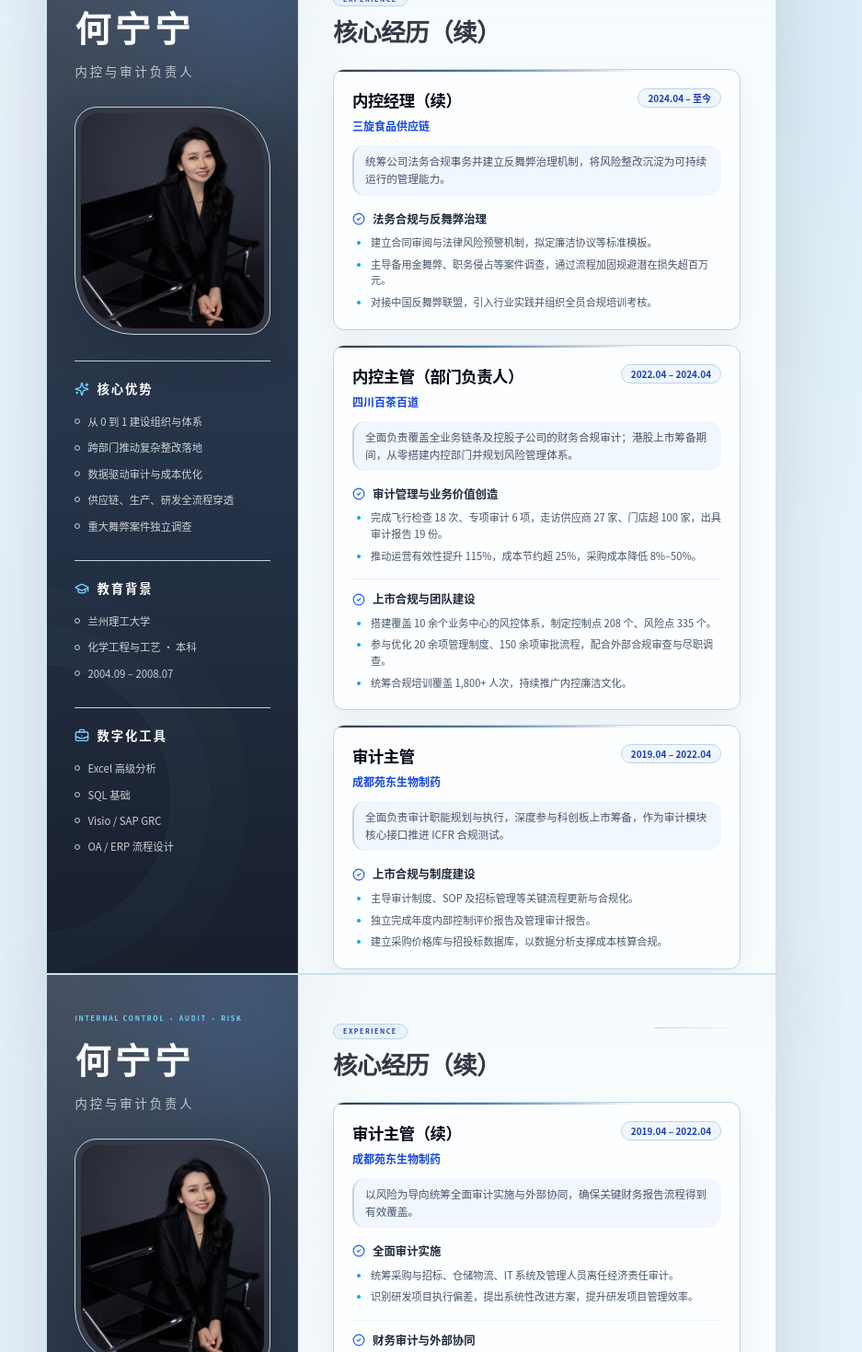
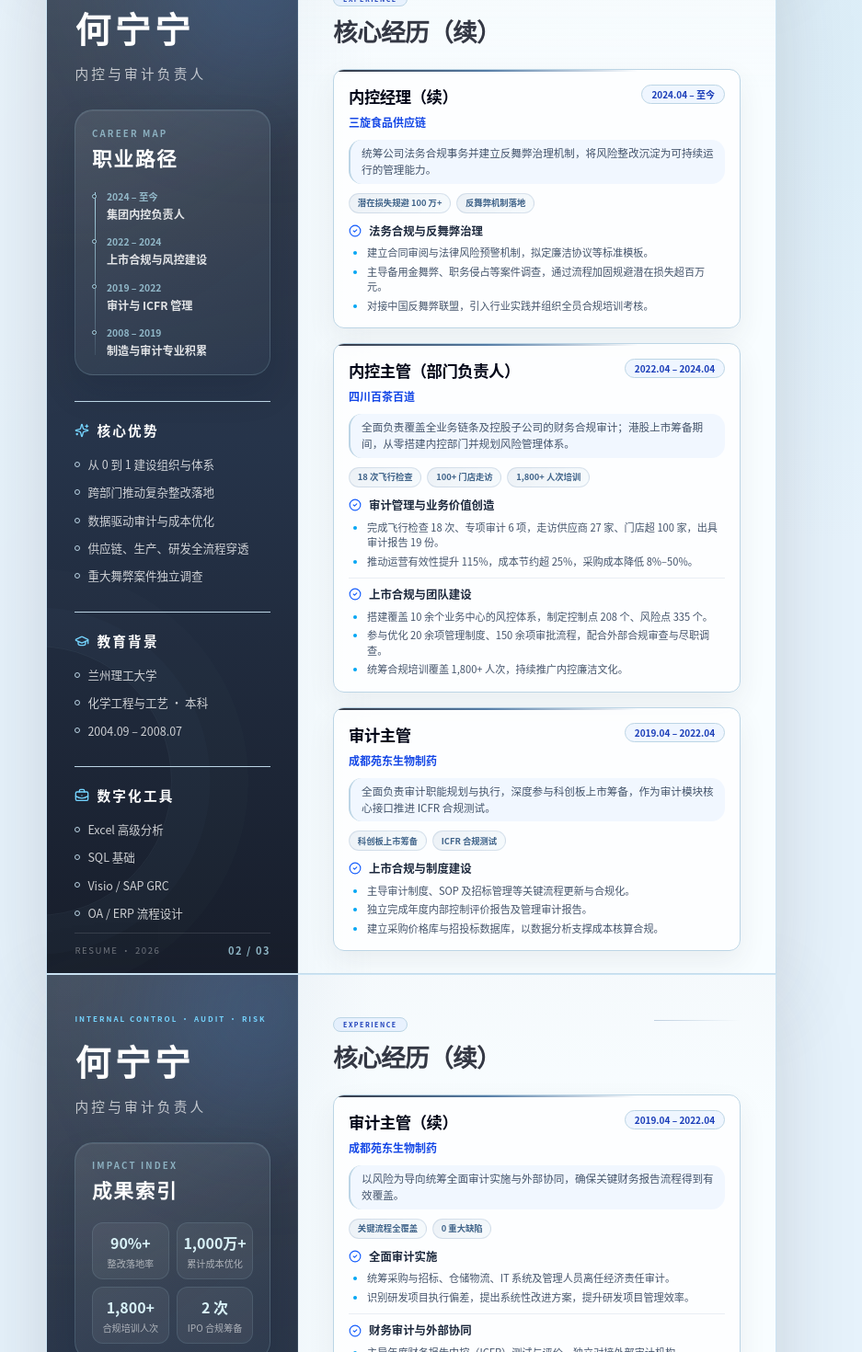
Before and after one commit to mingshi2807/hening-resume, a Next.js app: page / in a window 1280 px wide. Shown: the part 1280-2750 px from the top of the page at 92% size, without its empty margins (193-1130 px from the left). Built offline with nearby package versions, Linux system fonts and the light colour scheme.

Commit message:
ui: improve resume readability and dark-mode cohesion

```diff
--- a/app/globals.css
+++ b/app/globals.css
@@ -154,6 +154,106 @@ body {
 .resume-sidebar > .relative {
   z-index: 1;
 }
+.sidebar-panel {
+  padding: 1.1rem;
+  border: 1px solid rgba(168, 213, 229, .18);
+  border-radius: 1.25rem;
+  background: linear-gradient(145deg, rgba(255, 255, 255, .09), rgba(168, 213, 229, .035));
+  box-shadow: inset 0 1px 0 rgba(255, 255, 255, .08), 0 18px 36px rgba(15, 23, 42, .16);
+}
+.sidebar-panel > p {
+  color: rgba(168, 213, 229, .72);
+  font-size: 7.3pt;
+  font-weight: 800;
+  letter-spacing: .22em;
+}
+.sidebar-panel > h2 {
+  margin-top: .35rem;
+  margin-bottom: 1rem;
+  font-family: serif;
+  font-size: 16.2pt;
+  font-weight: 800;
+  letter-spacing: .08em;
+}
+.career-track {
+  position: relative;
+  display: grid;
+  gap: .85rem;
+  padding-left: 1rem;
+}
+.career-track::before {
+  content: "";
+  position: absolute;
+  top: .2rem;
+  bottom: .2rem;
+  left: .2rem;
+  width: 1px;
+  background: linear-gradient(var(--ocean-glow), rgba(168, 213, 229, .12));
+}
+.career-step {
+  position: relative;
+  display: grid;
+  gap: .15rem;
+}
+.career-step::before {
+  content: "";
+  position: absolute;
+  top: .3rem;
+  left: -1.03rem;
+  width: 5px;
+  height: 5px;
+  border: 1px solid var(--ocean-glow);
+  border-radius: 50%;
+  background: var(--portrait-ink);
+}
+.career-step span {
+  color: rgba(168, 213, 229, .8);
+  font-size: 7.8pt;
+  font-weight: 700;
+}
+.career-step strong {
+  color: rgba(255, 255, 255, .86);
+  font-size: 9.1pt;
+  line-height: 1.45;
+}
+.impact-tile {
+  display: grid;
+  min-height: 3.7rem;
+  place-content: center;
+  padding: .55rem .4rem;
+  border: 1px solid rgba(168, 213, 229, .13);
+  border-radius: .75rem;
+  background: rgba(255, 255, 255, .055);
+  text-align: center;
+}
+.impact-tile strong {
+  color: #d9f2f8;
+  font-size: 12pt;
+}
+.impact-tile span {
+  margin-top: .2rem;
+  color: rgba(255, 255, 255, .58);
+  font-size: 7.6pt;
+}
+.page-marker {
+  position: absolute;
+  right: 8mm;
+  bottom: 6mm;
+  left: 8mm;
+  z-index: 2;
+  display: flex;
+  align-items: center;
+  justify-content: space-between;
+  padding-top: .65rem;
+  border-top: 1px solid rgba(255, 255, 255, .12);
+  color: rgba(255, 255, 255, .38);
+  font-size: 7.2pt;
+  letter-spacing: .16em;
+}
+.page-marker strong {
+  color: rgba(168, 213, 229, .82);
+  font-size: 8.3pt;
+}
 .resume-content {
   position: relative;
   z-index: 1;
@@ -161,6 +261,12 @@ body {
     linear-gradient(90deg, rgba(86, 125, 166, .045), transparent 22mm),
     linear-gradient(180deg, rgba(244, 248, 251, .72), transparent 42mm),
     var(--card);
+}
+.dark .resume-content {
+  background:
+    radial-gradient(circle at 100% 0%, rgba(86, 125, 166, .16), transparent 48mm),
+    linear-gradient(90deg, rgba(86, 125, 166, .08), transparent 24mm),
+    linear-gradient(180deg, #303341 0%, #282a36 22%, #242733 100%);
 }
 .portrait-frame {
   position: relative;
@@ -206,6 +312,23 @@ body {
   height: 2px;
   background: linear-gradient(90deg, var(--portrait-ink), var(--ocean-blue), transparent 75%);
 }
+.outcome-chip {
+  display: inline-flex;
+  align-items: center;
+  min-height: 1.35rem;
+  padding: .2rem .55rem;
+  border: 1px solid rgba(86, 125, 166, .18);
+  border-radius: 999px;
+  background: linear-gradient(135deg, rgba(86, 125, 166, .1), rgba(168, 213, 229, .08));
+  color: #3f6389;
+  font-size: 7pt;
+  font-weight: 700;
+  line-height: 1;
+  white-space: nowrap;
+}
+.dark .outcome-chip {
+  color: #c7e6f0;
+}
 
 @media (max-width: 900px) {
   .resume-document { padding-inline: .75rem; }
@@ -222,4 +345,10 @@ body {
   .resume-page { width: 210mm; height: 297mm; margin: 0; border: 0; box-shadow: none; break-after: page; }
   .resume-page:last-child { break-after: auto; }
   .dark { --card: oklch(0.992 0.008 235); --card-foreground: oklch(0.22 0.04 245); }
+  .dark .resume-content {
+    background:
+      linear-gradient(90deg, rgba(86, 125, 166, .045), transparent 22mm),
+      linear-gradient(180deg, rgba(244, 248, 251, .72), transparent 42mm),
+      var(--card);
+  }
 }
--- a/components/resume.tsx
+++ b/components/resume.tsx
@@ -1,28 +1,49 @@
 import Image from "next/image";
-import { Award, BriefcaseBusiness, Building2, CheckCircle2, GraduationCap, Mail, MapPin, Phone, ShieldCheck, Sparkles, Target, TrendingUp } from "lucide-react";
+import { Award, BriefcaseBusiness, Building2, CheckCircle2, GraduationCap, Mail, MapPin, Phone, ShieldCheck, Sparkles, Target } from "lucide-react";
 import { Badge } from "@/components/ui/badge";
 import { Card, CardContent, CardHeader, CardTitle } from "@/components/ui/card";
 import { Separator } from "@/components/ui/separator";
 
 const qualifications = ["国际注册内部审计师（CIA）", "企业合规师", "ESG 注册分析师（高级）", "初级会计师"];
 const strengths = ["集团级内控与审计体系搭建", "IPO 上市合规与 ICFR", "年度及专项审计管理", "流程治理与数字化内控", "反舞弊调查与司法协同", "团队建设与知识管理"];
+const careerSteps = [
+  ["2024 – 至今", "集团内控负责人"],
+  ["2022 – 2024", "上市合规与风控建设"],
+  ["2019 – 2022", "审计与 ICFR 管理"],
+  ["2008 – 2019", "制造与审计专业积累"],
+];
+const impactStats = [["90%+", "整改落地率"], ["1,000万+", "累计成本优化"], ["1,800+", "合规培训人次"], ["2 次", "IPO 合规筹备"]];
 
 function Sidebar({ page = 1 }: { page?: number }) {
   return (
     <aside className="resume-sidebar relative overflow-hidden p-[11mm_8mm_8mm] text-white">
       <div className="absolute -right-20 -top-20 size-60 rounded-full bg-blue-400/20 blur-3xl" />
       <div className="relative">
-        <p className="mb-3 text-[7px] font-bold tracking-[.25em] text-sky-300">INTERNAL CONTROL · AUDIT · RISK</p>
+        <p className="mb-3 text-[8px] font-bold tracking-[.25em] text-sky-300">INTERNAL CONTROL · AUDIT · RISK</p>
         <h1 className="font-serif text-[29pt] font-black tracking-[.12em]">何宁宁</h1>
-        <p className="mt-2 text-[10pt] font-medium tracking-[.22em] text-white/70">内控与审计负责人</p>
-        <div className="portrait-frame mt-7 overflow-hidden rounded-[1.5rem_4rem_1.5rem_4rem] border border-white/20 bg-white/5 p-1.5 shadow-2xl">
-          <Image src="/portrait.png" alt="何宁宁职业形象照" width={800} height={1000} priority className="h-[62mm] w-full rounded-[1.15rem_3.6rem_1.15rem_3.6rem] object-cover object-[48%_52%]" />
-        </div>
+        <p className="mt-2 text-[11pt] font-medium tracking-[.22em] text-white/70">内控与审计负责人</p>
+        {page === 1 ? (
+          <div className="portrait-frame mt-7 overflow-hidden rounded-[1.5rem_4rem_1.5rem_4rem] border border-white/20 bg-white/5 p-1.5 shadow-2xl">
+            <Image src="/portrait.png" alt="何宁宁职业形象照" width={800} height={1000} priority className="h-[62mm] w-full rounded-[1.15rem_3.6rem_1.15rem_3.6rem] object-cover object-[48%_52%]" />
+          </div>
+        ) : page === 2 ? (
+          <SidebarPanel eyebrow="CAREER MAP" title="职业路径">
+            <div className="career-track">
+              {careerSteps.map(([period, role]) => <div key={period} className="career-step"><span>{period}</span><strong>{role}</strong></div>)}
+            </div>
+          </SidebarPanel>
+        ) : (
+          <SidebarPanel eyebrow="IMPACT INDEX" title="成果索引">
+            <div className="grid grid-cols-2 gap-2">
+              {impactStats.map(([value, label]) => <div key={label} className="impact-tile"><strong>{value}</strong><span>{label}</span></div>)}
+            </div>
+          </SidebarPanel>
+        )}
 
         {page === 1 && <>
           <SideBlock icon={<Award />} title="专业资格" items={qualifications} />
           <SideBlock icon={<ShieldCheck />} title="专业能力" items={strengths} />
-          <div className="mt-7 space-y-2 border-t border-white/15 pt-5 text-[8.5pt] text-white/72">
+          <div className="mt-7 space-y-2 border-t border-white/15 pt-5 text-[9.4pt] text-white/72">
             <p className="flex items-center gap-2"><Phone className="size-3.5 text-sky-300" />182 2127 2093</p>
             <p className="flex items-center gap-2"><Mail className="size-3.5 text-sky-300" />381162061@qq.com</p>
             <p className="flex items-center gap-2"><MapPin className="size-3.5 text-sky-300" />成都市武侯区</p>
@@ -36,27 +57,27 @@ function Sidebar({ page = 1 }: { page?: number }) {
         </>}
 
         {page === 3 && <>
-          <div className="mt-7 border-t border-white/15 pt-5">
-            <h2 className="mb-4 flex items-center gap-2 text-[10pt] font-extrabold tracking-[.15em]"><TrendingUp className="size-4 text-sky-300" />关键成果</h2>
-            <div className="grid gap-2">
-              {[['90%+', '整改落地率'], ['1,000万+', '累计成本优化'], ['1,800+', '合规培训人次'], ['2 次', 'IPO 合规筹备']].map(([value, label]) => (
-                <Card key={label} className="border-white/10 bg-white/[.055] text-white shadow-none">
-                  <CardContent className="flex items-center justify-between p-3"><strong className="text-[12pt] text-sky-200">{value}</strong><span className="text-[8pt] text-white/65">{label}</span></CardContent>
-                </Card>
-              ))}
-            </div>
-          </div>
           <SideBlock icon={<Building2 />} title="行业经验" items={["食品供应链", "连锁零售", "生物制药", "会计师事务所", "制造业"]} />
+          <SideBlock icon={<Target />} title="管理方法" items={["风险导向与数据验证", "制度、流程、系统协同", "整改闭环与持续跟踪", "业务价值与合规平衡"]} />
         </>}
       </div>
+      <div className="page-marker"><span>RESUME · 2026</span><strong>{String(page).padStart(2, "0")} / 03</strong></div>
     </aside>
   );
 }
 
+function SidebarPanel({ eyebrow, title, children }: { eyebrow: string; title: string; children: React.ReactNode }) {
+  return <section className="sidebar-panel mt-7">
+    <p>{eyebrow}</p>
+    <h2>{title}</h2>
+    {children}
+  </section>;
+}
+
 function SideBlock({ icon, title, items }: { icon: React.ReactNode; title: string; items: string[] }) {
   return <div className="mt-7 border-t border-white/15 pt-5">
-    <h2 className="mb-4 flex items-center gap-2 text-[10pt] font-extrabold tracking-[.15em]"><span className="text-sky-300 [&_svg]:size-4">{icon}</span>{title}</h2>
-    <ul className="space-y-2.5 text-[8.5pt] leading-relaxed text-white/78">{items.map((item) => <li key={item} className="flex gap-2"><span className="mt-[.55em] size-1.5 shrink-0 rounded-full border border-cyan-300" />{item}</li>)}</ul>
+    <h2 className="mb-4 flex items-center gap-2 text-[11pt] font-extrabold tracking-[.15em]"><span className="text-sky-300 [&_svg]:size-4">{icon}</span>{title}</h2>
+    <ul className="space-y-2.5 text-[9.4pt] leading-relaxed text-white/78">{items.map((item) => <li key={item} className="flex gap-2"><span className="mt-[.55em] size-1.5 shrink-0 rounded-full border border-cyan-300" />{item}</li>)}</ul>
   </div>;
 }
 
@@ -67,20 +88,21 @@ function SectionHeading({ eyebrow, children }: { eyebrow: string; children: Reac
   </div>;
 }
 
-function Job({ title, company, period, lead, groups }: { title: string; company: string; period: string; lead: string; groups: { title: string; bullets: string[] }[] }) {
+function Job({ title, company, period, lead, highlights = [], groups, compact = false }: { title: string; company: string; period: string; lead: string; highlights?: string[]; groups: { title: string; bullets: string[] }[]; compact?: boolean }) {
   return <Card className="job-card border-blue-900/10 bg-white/78 dark:border-blue-100/10 dark:bg-white/[.04]">
-    <CardHeader className="p-5 pb-3">
+    <CardHeader className={compact ? "p-4 pb-2.5" : "p-5 pb-3"}>
       <div className="flex items-start justify-between gap-4">
         <div><CardTitle className="text-[13pt] text-slate-950 dark:text-white">{title}</CardTitle><p className="mt-1.5 text-[9pt] font-semibold text-blue-700 dark:text-sky-300">{company}</p></div>
         <Badge variant="secondary" className="shrink-0 bg-blue-50 text-[7.5pt] font-semibold text-blue-800 dark:bg-blue-300/10 dark:text-blue-100">{period}</Badge>
       </div>
     </CardHeader>
-    <CardContent className="space-y-4 p-5 pt-0">
-      <p className="rounded-lg border-l-2 border-blue-500 bg-blue-500/[.055] px-3 py-2 text-[8.7pt] font-medium leading-[1.65] text-slate-600 dark:text-slate-300">{lead}</p>
+    <CardContent className={compact ? "space-y-2.5 p-4 pt-0" : "space-y-3 p-5 pt-0"}>
+      <p className={`rounded-lg border-l-2 border-blue-500 bg-blue-500/[.055] px-3 text-[8.7pt] font-medium text-slate-600 dark:text-slate-300 ${compact ? "py-1.5 leading-[1.55]" : "py-2 leading-[1.65]"}`}>{lead}</p>
+      {highlights.length > 0 && <div className="flex flex-wrap gap-1.5">{highlights.map((highlight) => <span key={highlight} className="outcome-chip">{highlight}</span>)}</div>}
       {groups.map((group, index) => <div key={group.title}>
-        {index > 0 && <Separator className="mb-3 bg-slate-200/70 dark:bg-white/10" />}
-        <h4 className="mb-2 flex items-center gap-2 text-[9.3pt] font-bold text-slate-800 dark:text-slate-100"><CheckCircle2 className="size-3.5 text-blue-600" />{group.title}</h4>
-        <ul className="space-y-1.5 pl-5 text-[8.35pt] leading-[1.58] text-slate-600 dark:text-slate-300">{group.bullets.map((bullet) => <li key={bullet} className="list-disc marker:text-sky-500">{bullet}</li>)}</ul>
+        {index > 0 && <Separator className={`${compact ? "mb-2" : "mb-3"} bg-slate-200/70 dark:bg-white/10`} />}
+        <h4 className={`${compact ? "mb-1.5" : "mb-2"} flex items-center gap-2 text-[9.3pt] font-bold text-slate-800 dark:text-slate-100`}><CheckCircle2 className="size-3.5 text-blue-600" />{group.title}</h4>
+        <ul className={`${compact ? "space-y-1 leading-[1.48]" : "space-y-1.5 leading-[1.58]"} pl-5 text-[8.35pt] text-slate-600 dark:text-slate-300`}>{group.bullets.map((bullet) => <li key={bullet} className="list-disc marker:text-sky-500">{bullet}</li>)}</ul>
       </div>)}
     </CardContent>
   </Card>;
@@ -100,7 +122,7 @@ export function Resume() {
           {[['15 年','跨行业经验'],['2 轮','IPO 合规筹备'],['90%+','整改落地率']].map(([value,label]) => <Card key={label} className="metric-card bg-gradient-to-br from-[#eaf2f8] via-[#f5f9fb] to-white shadow-none dark:from-blue-950/50 dark:via-slate-900/50 dark:to-transparent"><CardContent className="p-3 text-center"><strong className="block text-[15pt] text-[#343844] dark:text-white">{value}</strong><span className="text-[7.5pt] text-blue-800/65 dark:text-blue-100/65">{label}</span></CardContent></Card>)}
         </div>
         <SectionHeading eyebrow="CAREER">核心经历</SectionHeading>
-        <Job title="内控经理（部门负责人）" company="三旋食品供应链" period="2024.04 – 至今" lead="受邀加盟，从零组建内控部门，全面统筹集团内控体系搭建与审计职能建设，建立覆盖采购、生产、物流全链条的管控框架。" groups={[
+        <Job title="内控经理（部门负责人）" company="三旋食品供应链" period="2024.04 – 至今" lead="受邀加盟，从零组建内控部门，全面统筹集团内控体系搭建与审计职能建设，建立覆盖采购、生产、物流全链条的管控框架。" highlights={["50+ 项隐患整改", "150 万元年化降本", "审批效率 +30%"]} groups={[
           {title:'体系搭建与战略风控', bullets:['主导搭建“审计 + 内控”双轨管理体系，从治理层、管理层到执行层系统化设计控制框架。','引入动态风险评估机制，将风险识别前移至“事中预警”，推动完成 50 余项重大隐患整改。']},
           {title:'审计管理与业务赋能', bullets:['统筹财务、运营、生产、研发及离任等多类型审计，累计推动整改近 30 项重大风险。','物流专项审计推动物流模式由自营转三方，年化降本 150 万元。','生产全链路审计发现 20 余项风险，为生产标准化与质量提升提供决策支撑。']},
           {title:'流程治理与系统建设', bullets:['主导 OA 审批流程重构，审批效率提升 30%，供应链中断风险降低 20%。','协同搭建 ERP 采购审批模块，实现关键控制节点线上化与数据留痕。']}
@@ -113,37 +135,37 @@ export function Resume() {
       <article className="resume-content p-[12mm_10mm_8mm]">
         <SectionHeading eyebrow="EXPERIENCE">核心经历（续）</SectionHeading>
         <div className="space-y-4">
-          <Job title="内控经理（续）" company="三旋食品供应链" period="2024.04 – 至今" lead="统筹公司法务合规事务并建立反舞弊治理机制，将风险整改沉淀为可持续运行的管理能力。" groups={[{title:'法务合规与反舞弊治理', bullets:['建立合同审阅与法律风险预警机制，拟定廉洁协议等标准模板。','主导备用金舞弊、职务侵占等案件调查，通过流程加固规避潜在损失超百万元。','对接中国反舞弊联盟，引入行业实践并组织全员合规培训考核。']}]} />
-          <Job title="内控主管（部门负责人）" company="四川百茶百道" period="2022.04 – 2024.04" lead="全面负责覆盖全业务链条及控股子公司的财务合规审计；港股上市筹备期间，从零搭建内控部门并规划风险管理体系。" groups={[
+          <Job compact title="内控经理（续）" company="三旋食品供应链" period="2024.04 – 至今" lead="统筹公司法务合规事务并建立反舞弊治理机制，将风险整改沉淀为可持续运行的管理能力。" highlights={["潜在损失规避 100 万+", "反舞弊机制落地"]} groups={[{title:'法务合规与反舞弊治理', bullets:['建立合同审阅与法律风险预警机制，拟定廉洁协议等标准模板。','主导备用金舞弊、职务侵占等案件调查，通过流程加固规避潜在损失超百万元。','对接中国反舞弊联盟，引入行业实践并组织全员合规培训考核。']}]} />
+          <Job compact title="内控主管（部门负责人）" company="四川百茶百道" period="2022.04 – 2024.04" lead="全面负责覆盖全业务链条及控股子公司的财务合规审计；港股上市筹备期间，从零搭建内控部门并规划风险管理体系。" highlights={["18 次飞行检查", "100+ 门店走访", "1,800+ 人次培训"]} groups={[
             {title:'审计管理与业务价值创造', bullets:['完成飞行检查 18 次、专项审计 6 项，走访供应商 27 家、门店超 100 家，出具审计报告 19 份。','推动运营有效性提升 115%，成本节约超 25%，采购成本降低 8%–50%。']},
             {title:'上市合规与团队建设', bullets:['搭建覆盖 10 余个业务中心的风控体系，制定控制点 208 个、风险点 335 个。','参与优化 20 余项管理制度、150 余项审批流程，配合外部合规审查与尽职调查。','统筹合规培训覆盖 1,800+ 人次，持续推广内控廉洁文化。']}
           ]} />
-          <Job title="审计主管" company="成都苑东生物制药" period="2019.04 – 2022.04" lead="全面负责审计职能规划与执行，深度参与科创板上市筹备，作为审计模块核心接口推进 ICFR 合规测试。" groups={[{title:'上市合规与制度建设', bullets:['主导审计制度、SOP 及招标管理等关键流程更新与合规化。','独立完成年度内部控制评价报告及管理审计报告。','建立采购价格库与招投标数据库，以数据分析支撑成本核算合规。']}]} />
+          <Job compact title="审计主管" company="成都苑东生物制药" period="2019.04 – 2022.04" lead="全面负责审计职能规划与执行，深度参与科创板上市筹备，作为审计模块核心接口推进 ICFR 合规测试。" highlights={["科创板上市筹备", "ICFR 合规测试"]} groups={[{title:'上市合规与制度建设', bullets:['主导审计制度、SOP 及招标管理等关键流程更新与合规化。','独立完成年度内部控制评价报告及管理审计报告。','建立采购价格库与招投标数据库，以数据分析支撑成本核算合规。']}]} />
         </div>
       </article>
     </section>
 
     <section className="resume-page grid grid-cols-[34.5%_65.5%]">
       <Sidebar page={3} />
-      <article className="resume-content p-[12mm_10mm_8mm]">
+      <article className="resume-content p-[10mm_10mm_12mm]">
         <SectionHeading eyebrow="EXPERIENCE">核心经历（续）</SectionHeading>
-        <Job title="审计主管（续）" company="成都苑东生物制药" period="2019.04 – 2022.04" lead="以风险为导向统筹全面审计实施与外部协同，确保关键财务报告流程得到有效覆盖。" groups={[
+        <Job compact title="审计主管（续）" company="成都苑东生物制药" period="2019.04 – 2022.04" lead="以风险为导向统筹全面审计实施与外部协同，确保关键财务报告流程得到有效覆盖。" highlights={["关键流程全覆盖", "0 重大缺陷"]} groups={[
           {title:'全面审计实施', bullets:['统筹采购与招标、仓储物流、IT 系统及管理人员离任经济责任审计。','识别研发项目执行偏差，提出系统性改进方案，提升研发项目管理效率。']},
           {title:'财务审计与外部协同', bullets:['主导年度财务报告内控（ICFR）测试与评价，独立对接外部审计机构。','确保审计范围覆盖关键财务报告流程，无重大缺陷流出。']}
         ]} />
 
         <SectionHeading eyebrow="EARLY CAREER">早期经历</SectionHeading>
-        <div className="space-y-3">
+        <div className="space-y-2">
           {[
             ['审计专员','上海剪刀石头布家居','2014.06 – 2017.06','通过售后服务审计发现并整改违规收费，优化工厂订单分类标准，提升生产效率。'],
             ['审计专员','上海华申会计师事务所','2012.03 – 2013.03','参与多项外部审计项目，负责审计程序执行、底稿编制及审计建议提出。'],
             ['技术员','东方电气峨眉半导体材料厂','2008.07 – 2012.03','负责多晶硅提纯环节的技术支持和异常排查，积累制造业现场流程与质量管理经验。']
-          ].map(([title,company,period,description]) => <Card key={company} className="border-blue-900/10 bg-white/72 shadow-none dark:border-white/10 dark:bg-white/[.04]"><CardContent className="p-4"><div className="flex items-start justify-between gap-3"><div><h3 className="text-[10pt] font-bold text-slate-950 dark:text-white">{title} · {company}</h3><p className="mt-1.5 text-[8.2pt] leading-relaxed text-slate-500 dark:text-slate-400">{description}</p></div><Badge variant="outline" className="shrink-0 border-blue-700/20 text-[7pt] text-blue-800 dark:text-blue-200">{period}</Badge></div></CardContent></Card>)}
+          ].map(([title,company,period,description]) => <Card key={company} className="border-blue-900/10 bg-white/72 shadow-none dark:border-white/10 dark:bg-white/[.04]"><CardContent className="p-3.5"><div className="flex items-start justify-between gap-3"><div><h3 className="text-[10pt] font-bold text-slate-950 dark:text-white">{title} · {company}</h3><p className="mt-1 text-[8.2pt] leading-relaxed text-slate-500 dark:text-slate-400">{description}</p></div><Badge variant="outline" className="shrink-0 border-blue-700/20 text-[7pt] text-blue-800 dark:text-blue-200">{period}</Badge></div></CardContent></Card>)}
         </div>
 
-        <Card className="mt-5 overflow-hidden border-0 bg-gradient-to-br from-[#343844] via-[#26344a] to-[#17263d] text-white shadow-xl shadow-[#343844]/25">
-          <CardHeader className="pb-2"><Badge className="w-fit bg-sky-400 text-slate-950">VALUE PROPOSITION</Badge><CardTitle className="pt-2 font-serif text-[18pt]">管理价值主张</CardTitle></CardHeader>
-          <CardContent className="text-[9pt] leading-[1.75] text-white/75">以风险为导向、以数据为依据、以整改落地为结果，将审计从“发现问题”升级为“推动经营改善”的管理工具；同时通过制度、流程、系统与文化四位一体，构建可持续运行的企业治理能力。</CardContent>
+        <Card className="mt-4 overflow-hidden border-0 bg-gradient-to-br from-[#343844] via-[#26344a] to-[#17263d] text-white shadow-xl shadow-[#343844]/25">
+          <CardHeader className="p-4 pb-2"><Badge className="w-fit bg-sky-400 text-slate-950">VALUE PROPOSITION</Badge><CardTitle className="pt-1.5 font-serif text-[18pt]">管理价值主张</CardTitle></CardHeader>
+          <CardContent className="p-4 pt-0 text-[9pt] leading-[1.65] text-white/75">以风险为导向、以数据为依据、以整改落地为结果，将审计从“发现问题”升级为“推动经营改善”的管理工具；同时通过制度、流程、系统与文化四位一体，构建可持续运行的企业治理能力。</CardContent>
         </Card>
       </article>
     </section>
```
